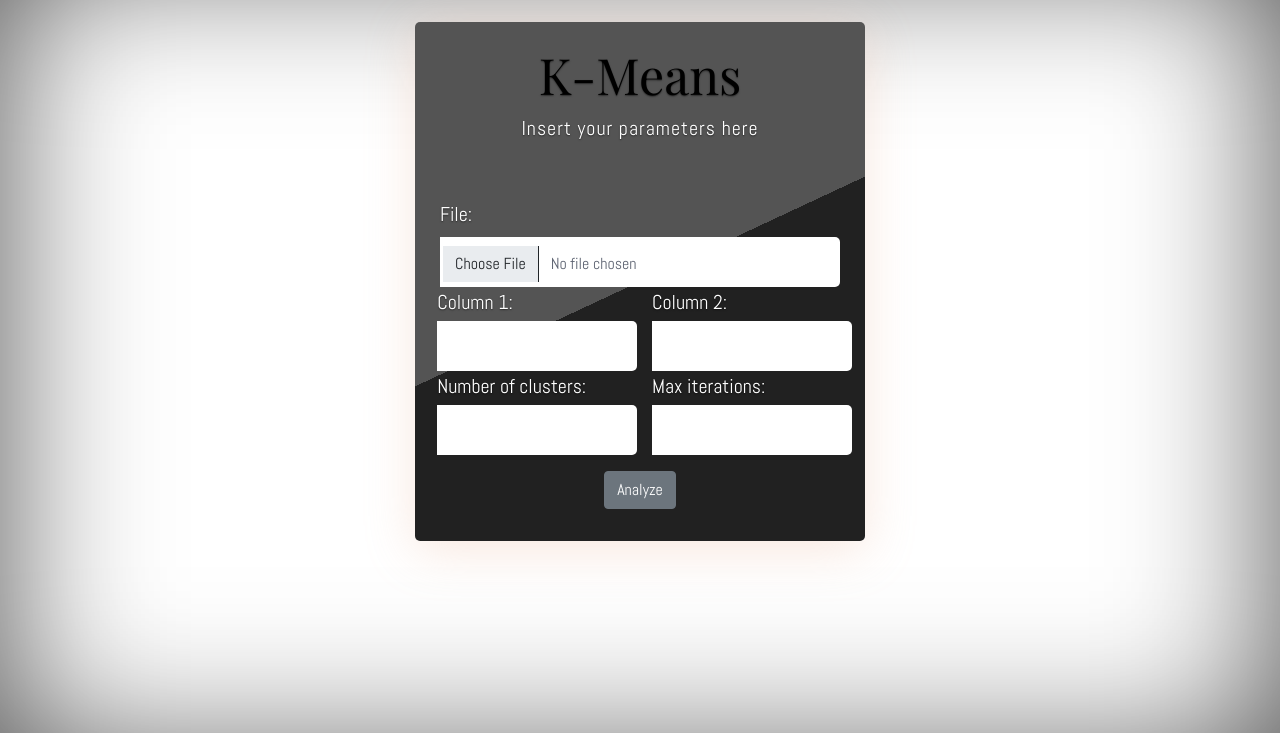
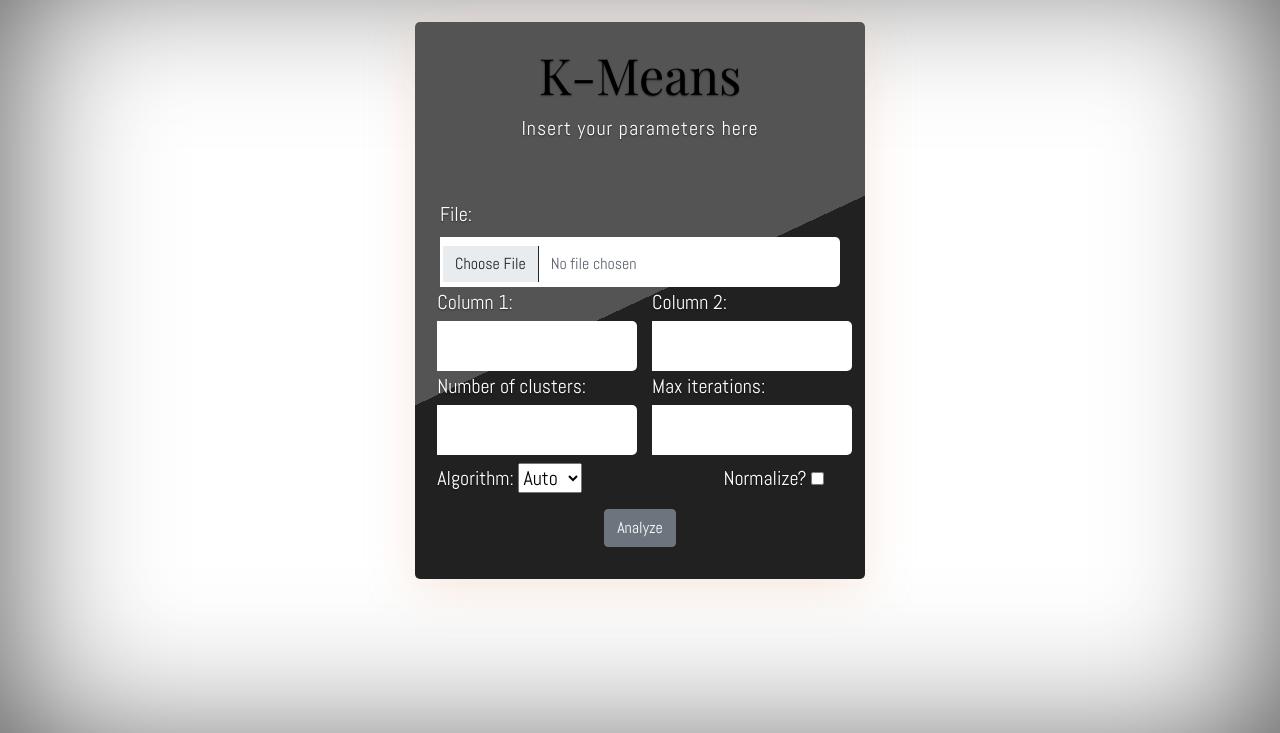
Before and after one commit to 3nws/clustering-web-app, a Django app: page /analysis/k-means in a window 1280 px wide. Shown: the part 42-775 px from the top of the page. Run offline with Django 3.2, Linux system fonts and the light colour scheme; some web fonts are replaced.

Commit message:
added options for k means algorithms and a checkbox for normalization of data

```diff
--- a/mysite/analysis/views.py
+++ b/mysite/analysis/views.py
@@ -12,6 +12,11 @@ import pandas as pd
 import numpy as np
 
 matplotlib.use('Agg')
+
+def normalize(matrix):
+    norm = np.linalg.norm(matrix)
+    matrix = matrix/norm  # normalized matrix
+    return matrix
 
 # Create your views here.
 
@@ -28,8 +33,14 @@ def result(request):
     column_2 = int(form['column_2'])
     num_of_clusters = int(form['cluster-count'])
     max_iterations = int(form['max_iter'])
+    kmeans_algo = str(form['kmeans_algo'])
     X=dataset.iloc[:, [column_1,column_2]].values
-    kmeans = KMeans(n_clusters=num_of_clusters, init ='k-means++', max_iter=300, n_init=10,random_state=0 )
+    try:
+        if form['isNormalized']:
+            X = normalize(X)
+    except KeyError:
+        pass
+    kmeans = KMeans(n_clusters=num_of_clusters, init ='k-means++', max_iter=300, n_init=10,random_state=0, algorithm=kmeans_algo)
     y_kmeans = kmeans.fit_predict(X)
     plt.scatter(X[y_kmeans==0, 0], X[y_kmeans==0, 1], s=100, c='red', label ='Cluster 1')
     plt.scatter(X[y_kmeans==1, 0], X[y_kmeans==1, 1], s=100, c='blue', label ='Cluster 2')
--- a/mysite/templates/k-means.html
+++ b/mysite/templates/k-means.html
@@ -80,17 +80,26 @@
           />
         </div>
       </div>
+      <div class="row mt-2">
+        <div class="col-md-8">
+          <label for="kmeans_algo">Algorithm: </label>
+          <select name="kmeans_algo" id="kmeans_algo">
+            <option value="auto">Auto</option>
+            <option value="full">Full</option>
+            <option value="elkan">Elkan</option>
+          </select>
+        </div>
+        <div class="col-md-4">
+          <label for="isNormalized">Normalize?</label>
+          <input type="checkbox" name="isNormalized" id="isNormalized">
+        </div>
+      </div>
     </div>
+
     <div class="form-group">
-      <div
-        class="col-xs-12 col-md-offset-3 mt-3"
-        style="margin-bottom: 10px"
-      >
+      <div class="col-xs-12 col-md-offset-3 mt-3" style="margin-bottom: 10px">
         <button class="btn btn-secondary">
-          <span
-            class="glyphicon glyphicon-upload"
-          ></span
-          >Analyze
+          <span class="glyphicon glyphicon-upload"></span>Analyze
         </button>
       </div>
     </div>
```
